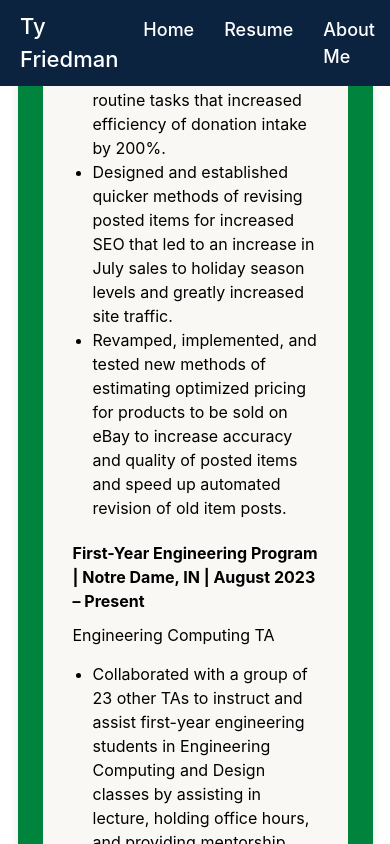
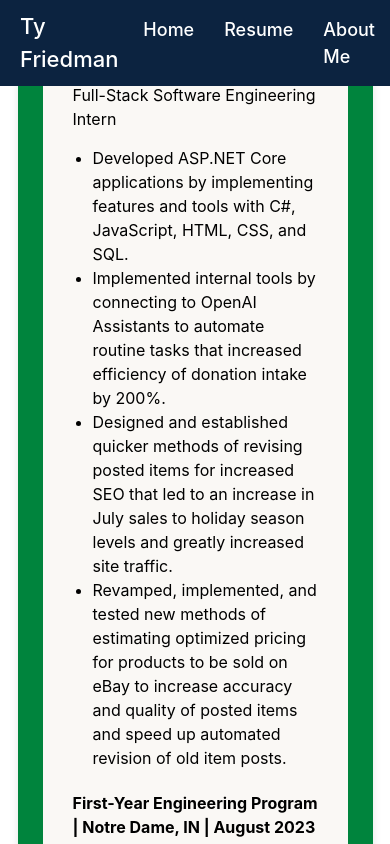
Before and after one commit to tyfriedman/portfolio, a React (Vite) app: page /resume in a window 390 px wide. Shown: the top 844 px of the page. Built offline with nearby package versions, Linux system fonts and the light colour scheme.

Commit message:
reformatting for mobile

```diff
--- a/src/Resume.css
+++ b/src/Resume.css
@@ -48,6 +48,6 @@ a {
   }
 
   .resume-container {
-      margin-top: 1320px;
+      margin-top: 1820px;
   }
 }
```
